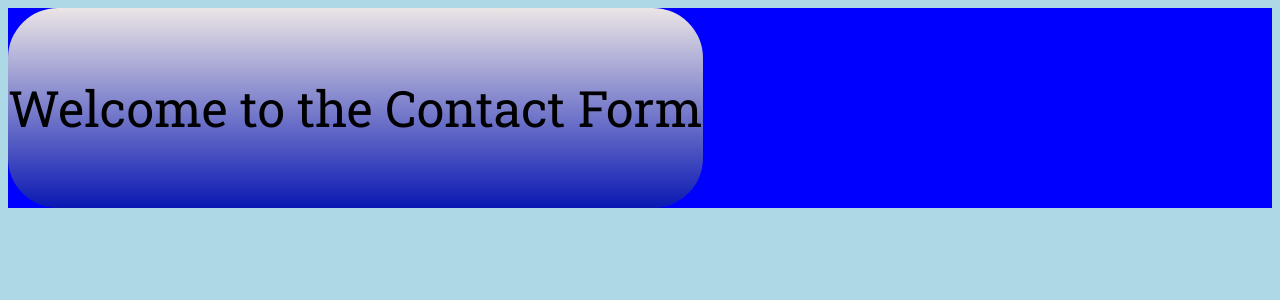
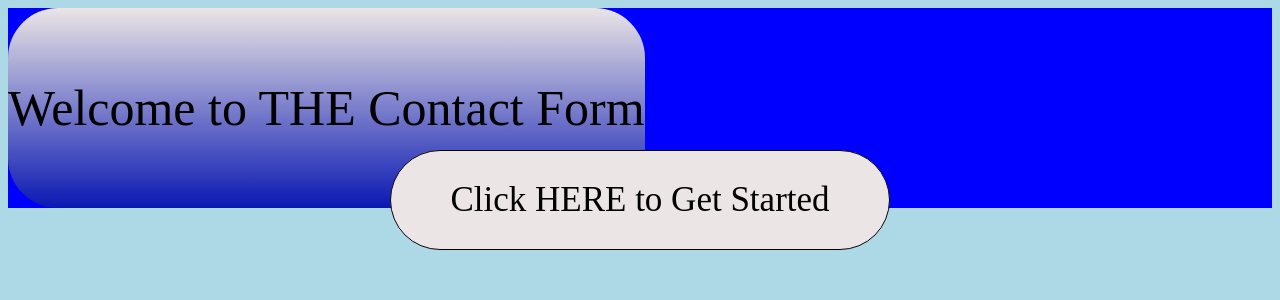
Before and after one commit to terrencebudnik/react-user-form, a React app: page / in a window 1280 px wide. Shown: the top 300 px of the page. Built offline with nearby package versions, Linux system fonts and the light colour scheme.

Commit message:
added button, added css to header and button

```diff
--- a/public/index.html
+++ b/public/index.html
@@ -6,8 +6,7 @@
   <meta name="viewport" content="width=device-width, initial-scale=1" />
   <meta name="theme-color" content="#000000" />
   <link rel="stylesheet" href="../src/css/style.css">
-  <link rel="preconnect" href="https://fonts.googleapis.com">
-  <link href="https://fonts.googleapis.com/css2?family=Roboto+Slab&display=swap" rel="stylesheet">
+  <link href="https://fonts.googleapis.com/css2?family=Roboto+Slab&display=swap">
 
   <title>React Contact Form</title>
 </head>
--- a/src/App.js
+++ b/src/App.js
@@ -1,4 +1,5 @@
 import Header from "./components/Header";
+import Button from "./components/Button";
 import ContactForm from "./components/ContactForm";
 
 import "./css/app.css";
@@ -6,9 +7,12 @@ import "./css/app.css";
 
 function App() {
  return (
-  <div className="app">
+
+  <div>
     <Header />
+    <Button />
   </div>
+
  )
  }
 
--- /dev/null
+++ b/src/components/Button.js
@@ -0,0 +1,9 @@
+import "../css/button.css"
+
+
+const Button = () => {
+    return (
+        <button className="button">Click HERE to Get Started</button>
+    )
+};
+export default Button;
--- a/src/components/Header.js
+++ b/src/components/Header.js
@@ -2,7 +2,8 @@ import "../css/header.css"
 
 const Header = () => {
     return (
-        <div className="header">Welcome to the Contact Form</div>
+        <div className="header">Welcome to THE Contact Form</div>
+
     );
 };
 
--- /dev/null
+++ b/src/css/button.css
@@ -0,0 +1,18 @@
+.button {
+    position: absolute;
+    width: 500px;
+    height: 100px;
+    background-color: #ebe5e5;
+    border: 1px solid #0c0101;
+    border-radius: 50px;
+    color: #000;
+    top: 25%;
+    left: 50%;
+    transform: translate(-50%, -50%);
+    font-family: 'Roboto Slab', serif;
+    font-size: 35px;
+}
+
+.button:hover {
+    background: rgba(0, 0, 0, 0.1);
+  }
--- a/src/css/header.css
+++ b/src/css/header.css
@@ -1,4 +1,5 @@
 .header {
+    position: sticky;
     background: linear-gradient(#ebe5e5, hsl(235, 89%, 37%));
     height: 200px;
     justify-content: center;
```
